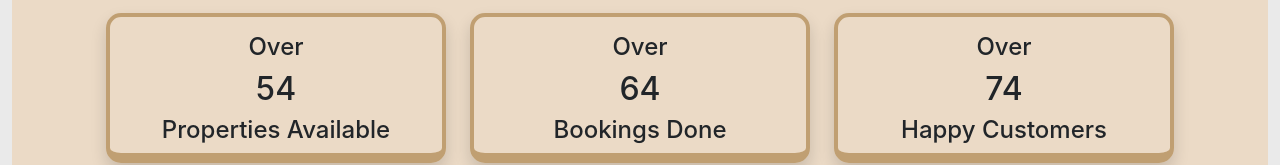
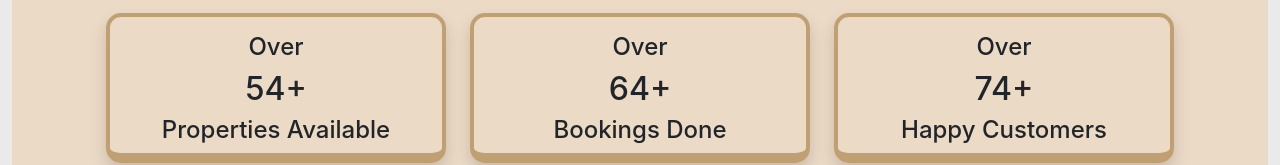
Before and after one commit to Mohammed-Ruman/NestInCkm, a React (Create React App) app: page / in a window 1280 px wide. Shown: the part 2207-2372 px from the top of the page. Built offline with nearby package versions, Linux system fonts and the light colour scheme.

Commit message:
Added transparent and bg logo

```diff
--- a/src/components/Home.js
+++ b/src/components/Home.js
@@ -1,5 +1,4 @@
 import React, { useEffect, useState } from 'react';
-import Carousel from './Carousel';
 import { Link } from 'react-router-dom';
 import CountUp from 'react-countup';
 import ScrollTrigger from 'react-scroll-trigger';
@@ -9,11 +8,13 @@ import Typewriter from 'typewriter-effect'
 import Slider from './Slider';
 
 
+
 function Home() {
 
   const [lineHeight, setLineHeight] = useState('2'); // Default line height
   const [topMargin,setTopMargin]=useState('mt-5')
   const [counterOn,setCounterOn]=useState(false)
+
 
 
   useEffect(() => {
@@ -29,6 +30,7 @@ function Home() {
         setTopMargin('mt-5')
       }
     };
+
 
     // Add event listener to update line height on window resize
     window.addEventListener('resize', updateLineHeight);
@@ -47,7 +49,7 @@ function Home() {
 
   return (
     <>
-      <div className="container-fluid" style={{position:'relative',height:'800px'}}>
+      <div className="container-fluid" style={{position:'relative',height:'800px'}} data-aos="fade-right">
         <Slider />
       </div>
 
@@ -157,7 +159,7 @@ function Home() {
                   <div className="container shadow mt-3" style={{border:"4px solid rgb(153 106 37 / 52%)",borderRadius:"15px", borderBottom:"10px solid rgb(153 106 37 / 52%)"}} data-aos="zoom-in">
                       <h4 className='mt-3'>Over</h4>
                       <h2>
-                        {counterOn && <CountUp start={0} end={55} delay={0.5} duration={4} />}
+                        {counterOn && <CountUp start={0} end={55} delay={0.5} duration={4} />}+
                       </h2>
                       <h4>Properties Available</h4>
                   </div>
@@ -165,14 +167,14 @@ function Home() {
               <div className="col-md">
                   <div className="container shadow mt-3" style={{border:"4px solid rgb(153 106 37 / 52%)",borderRadius:"15px", borderBottom:"10px solid rgb(153 106 37 / 52%)"}} data-aos="zoom-in">
                       <h4 className='mt-3'>Over</h4>
-                      <h2>{counterOn && <CountUp start={0} end={65} delay={0.5} duration={4} />}</h2>
+                      <h2>{counterOn && <CountUp start={0} end={65} delay={0.5} duration={4} />}+</h2>
                       <h4>Bookings Done</h4>
                   </div>
               </div>
               <div className="col-md">
                   <div className="container shadow mt-3" style={{border:"4px solid rgb(153 106 37 / 52%)",borderRadius:"15px", borderBottom:"10px solid rgb(153 106 37 / 52%)"}} data-aos="zoom-in">
                       <h4 className='mt-3'>Over</h4>
-                      <h2>{counterOn && <CountUp start={0} end={75} delay={0.5} duration={4} />}</h2>
+                      <h2>{counterOn && <CountUp start={0} end={75} delay={0.5} duration={4} />}+</h2>
                       <h4>Happy Customers</h4>
                   </div>
               </div>
--- a/src/components/Navbar.js
+++ b/src/components/Navbar.js
@@ -1,4 +1,5 @@
 import React, { useEffect,useState } from "react";
+import logoimgTrans from "../Assets/3.3.png";
 import logoimg from "../Assets/3.2.png";
 import { NavLink, useLocation } from "react-router-dom";
 
@@ -59,7 +60,7 @@ function Navbar() {
             style={{ margin: "0", padding: "0" }}
           >
             <img
-              src={logoimg}
+               src={isHomePage && !isMobileScreen ? logoimg : logoimgTrans}
               alt="Logo"
               width="100%"
               height="65px"
--- a/src/components/PremiumHS.js
+++ b/src/components/PremiumHS.js
@@ -6,6 +6,7 @@ import PropertyCard from './PropertyCard';
 function PremiumHS() {
 
   useEffect(() => {
+    window.scrollTo(0,0);
     document.title="Premium Homestay-NIC"
   }, [])
 
```
Also changed, not shown: src/Assets/3.3.png.
